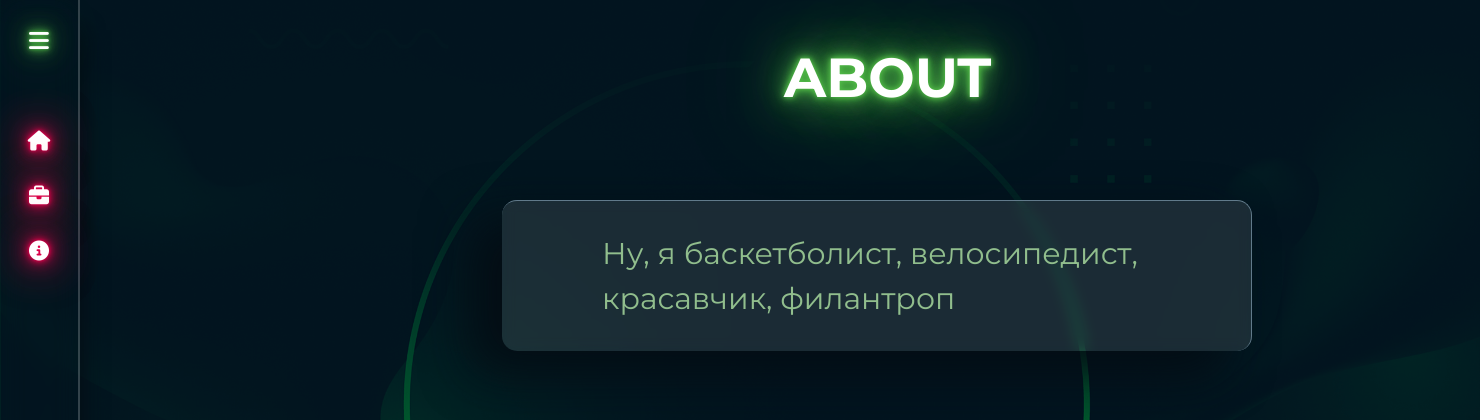
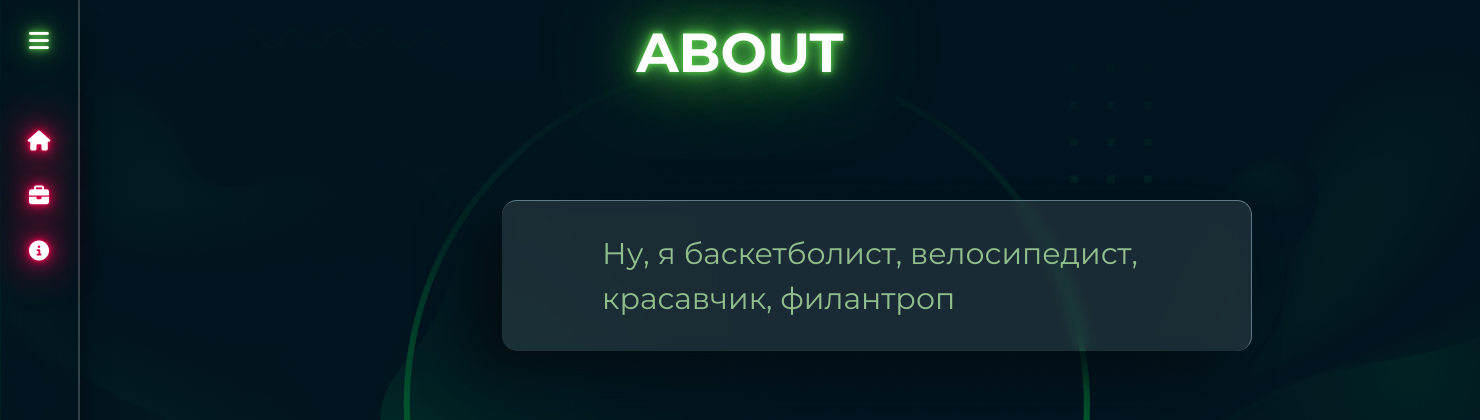
Before and after one commit to Romalbj/coolest_site, a Django app: template coolest_site/main/templates/main/about.html in a window 1480 px wide. Shown: the top 420 px of the page. Run offline with Django 5.2, Linux system fonts and the light colour scheme; the template is opened without the code that fills it, so the values that code supplies are empty.

Commit message:
h1 center

```diff
--- a/coolest_site/main/static/main/css/main.css
+++ b/coolest_site/main/static/main/css/main.css
@@ -202,20 +202,22 @@ main .contents .block1 .block_header, main .contents .block2 .block_header {
 }
 
 
+main .header {
+  display: flex;
+  margin-top: 15px;
+  justify-content: center;
+  align-items: center;
+  height: 75px;
+}
+
 
 main .header h1 {
+    position: relative;
     font-size: 55px;
     color: #ffffff;
-    width: 360px;
-    text-align: center;
-    align-item: center;
-    margin-left: 294px;
-    margin-right: 6px;
-    padding-top: 45px;
-    padding-down: 20px;
-    padding-left: 490px;
-    padding-right: 660px;
-
+    margin-top: 8px;
+    height: 75px;
+    line-height: 75px;
     text-shadow:
     0 0 5px #53be48,
     0 0 10px #53be48,
@@ -223,3 +225,13 @@ main .header h1 {
     0 0 50px #53be48,
     0 0 100px #53be48;
 }
+
+main .header h1: before {
+    content: attr(REFL-TEXT);
+    position: absolute;
+    top: 0;
+    left: 0;
+    transform: rotateX(180deg);
+    line-height: 52px;
+    transform-origin: bottom;
+}
--- a/coolest_site/main/templates/main/about.html
+++ b/coolest_site/main/templates/main/about.html
@@ -5,7 +5,7 @@
 
 {% block content %}
     <div class="header">
-        <h1><strong>ABOUT</strong></h1>
+        <h1 REFL-TEXT="ABOUT"><strong>ABOUT</strong></h1>
     </div>
     <div class="contents">
         <p class="smth">Ну, я баскетболист, велосипедист, красавчик, филантроп</p>
--- a/coolest_site/main/templates/main/output.html
+++ b/coolest_site/main/templates/main/output.html
@@ -5,7 +5,7 @@
 
 {% block content %}
     <div class="header">
-        <h1><strong>HOME</strong></h1>
+        <h1 REFL-TEXT="HOME"><strong>HOME</strong></h1>
     </div>
     <div class="contents">
         <div class="block1">
--- a/coolest_site/main/templates/main/works.html
+++ b/coolest_site/main/templates/main/works.html
@@ -5,7 +5,7 @@
 
 {% block content %}
     <div class="header">
-        <h1><strong>WORKS</strong></h1>
+        <h1 REFL-TEXT="WORKS"><strong>WORKS</strong></h1>
     </div>
     <div class="contents">
         <p class="smth">Скоро тут будут мои работы 😀</p>
```
